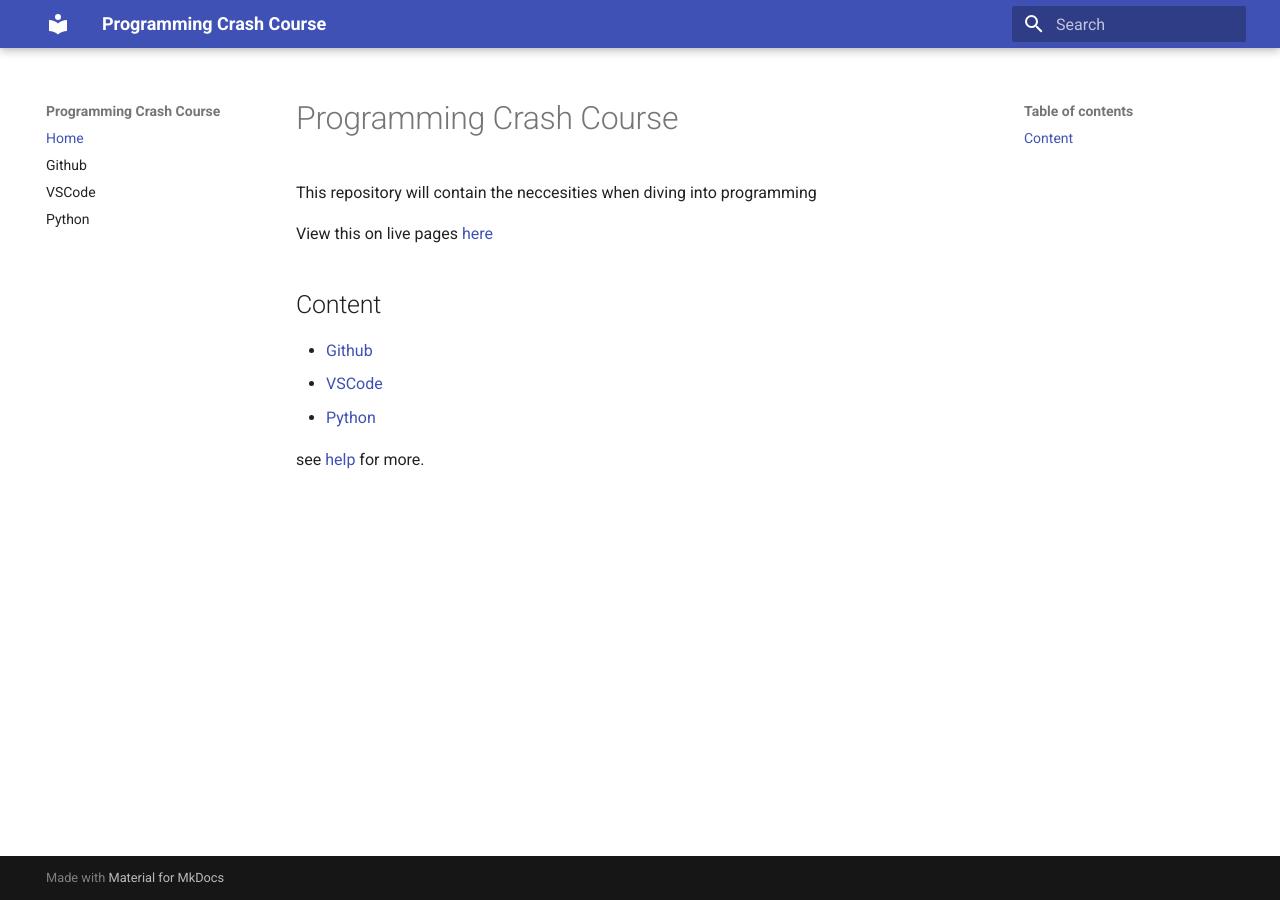
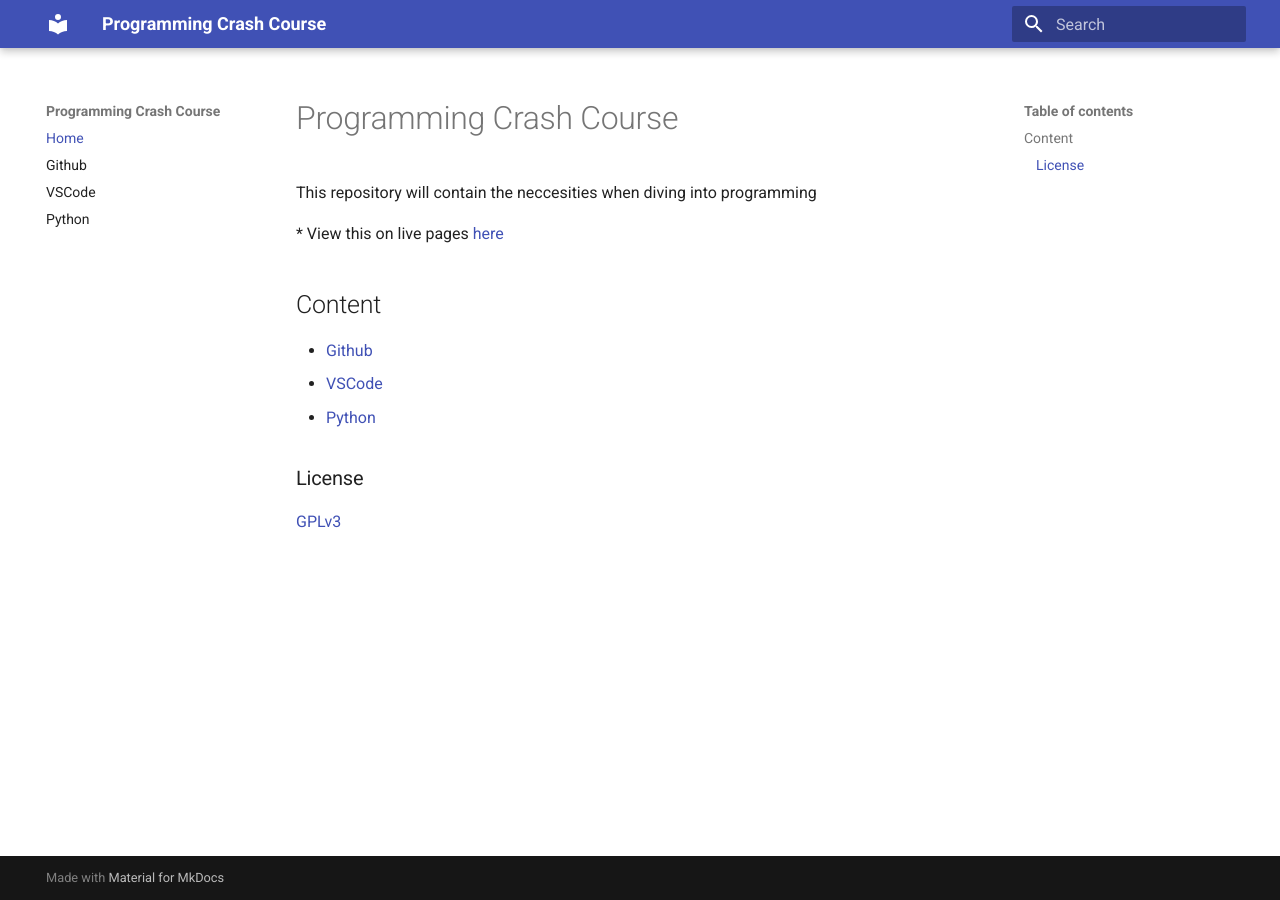
Before and after one commit to scott-cjx/Programming-Crash-Course, an MkDocs documentation site: the page built from docs/README.md, in a window 1280 px wide. Built offline with MkDocs 1.6.1 and Material for MkDocs 9.7.7, drawn with Linux system fonts in a browser that asks for light colours.

Commit message:
automated commit

```diff
--- a/docs/README.md
+++ b/docs/README.md
@@ -2,12 +2,16 @@
 
 This repository will contain the neccesities when diving into programming
 
-View this on live pages [here](https://scott-cjx.github.io/Programming-Crash-Course/)
+\* View this on live pages [here](https://scott-cjx.github.io/Programming-Crash-Course/)
+
 
 ## Content
 
 - [Github](./github/README.md)
 - [VSCode](./vscode/README.md)
-- [Python]()
+- [Python](./python/README.md)
 
-see [help](./help.md) for more.
+
+### License
+
+[GPLv3](../LICENSE)
```
